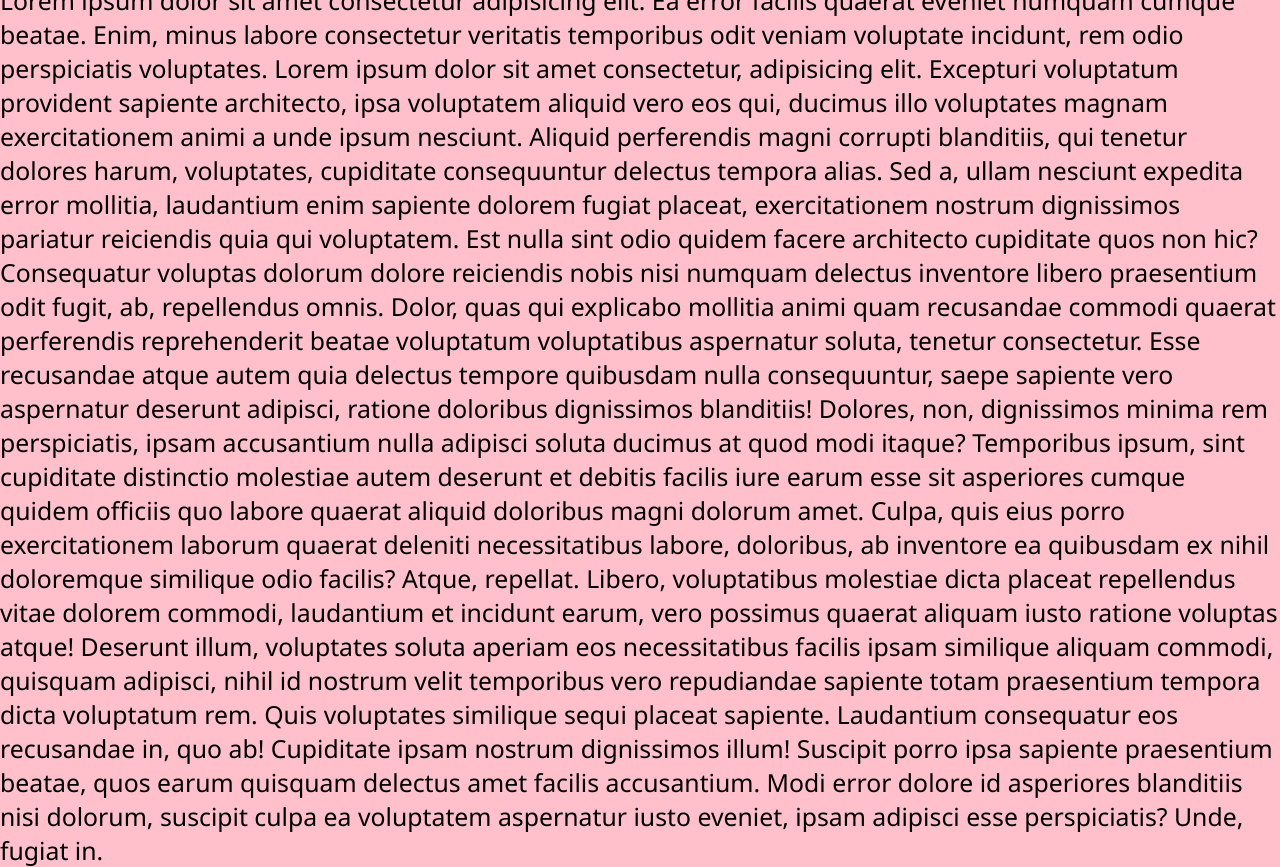
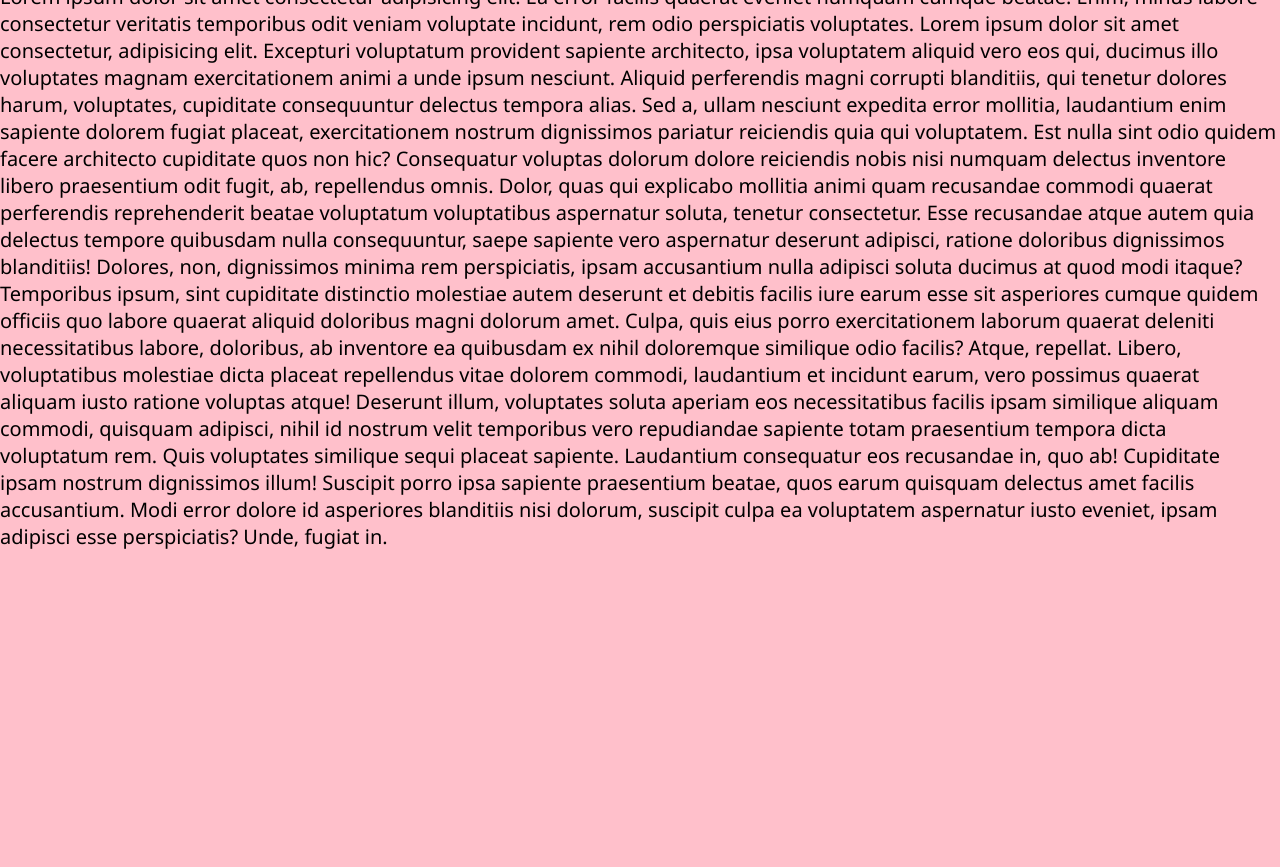
Before and after one commit to kwabena21/test.github.io, a plain HTML site: page index.html in a window 1280 px wide. Shown: the part 67-934 px from the top of the page. After the commit the page ends 800 px from the top, so only its background shows below. Drawn offline with Linux system fonts and the light colour scheme.

Commit message:
Update style.css

```diff
--- a/style.css
+++ b/style.css
@@ -5,7 +5,7 @@
 font-family: 'Segoe UI', Tahoma, Geneva, Verdana, sans-serif;
 }
 body {
-    font-size: calc(0.75em + 1vw);
+ font-size: calc(15px + 0.390625vw);
     background-color:pink;
     }
 header{
```
